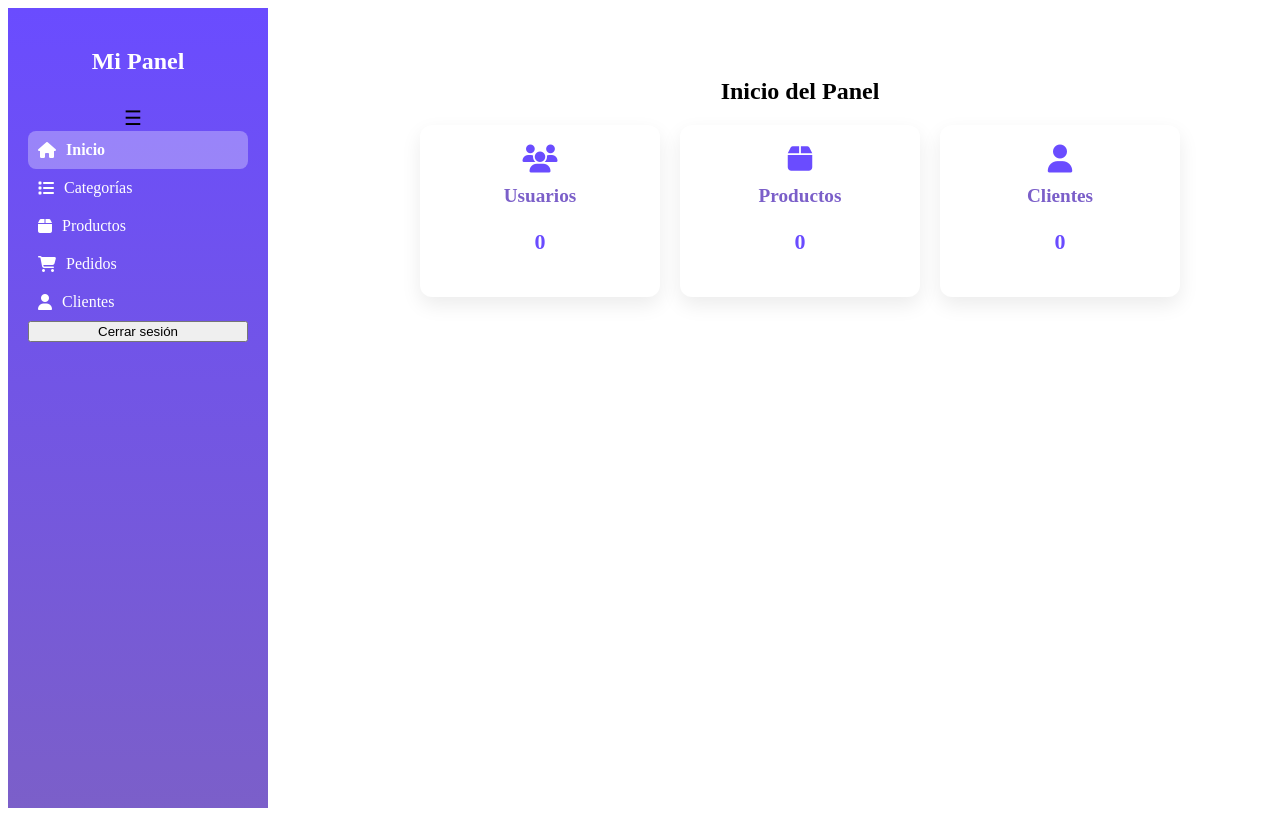
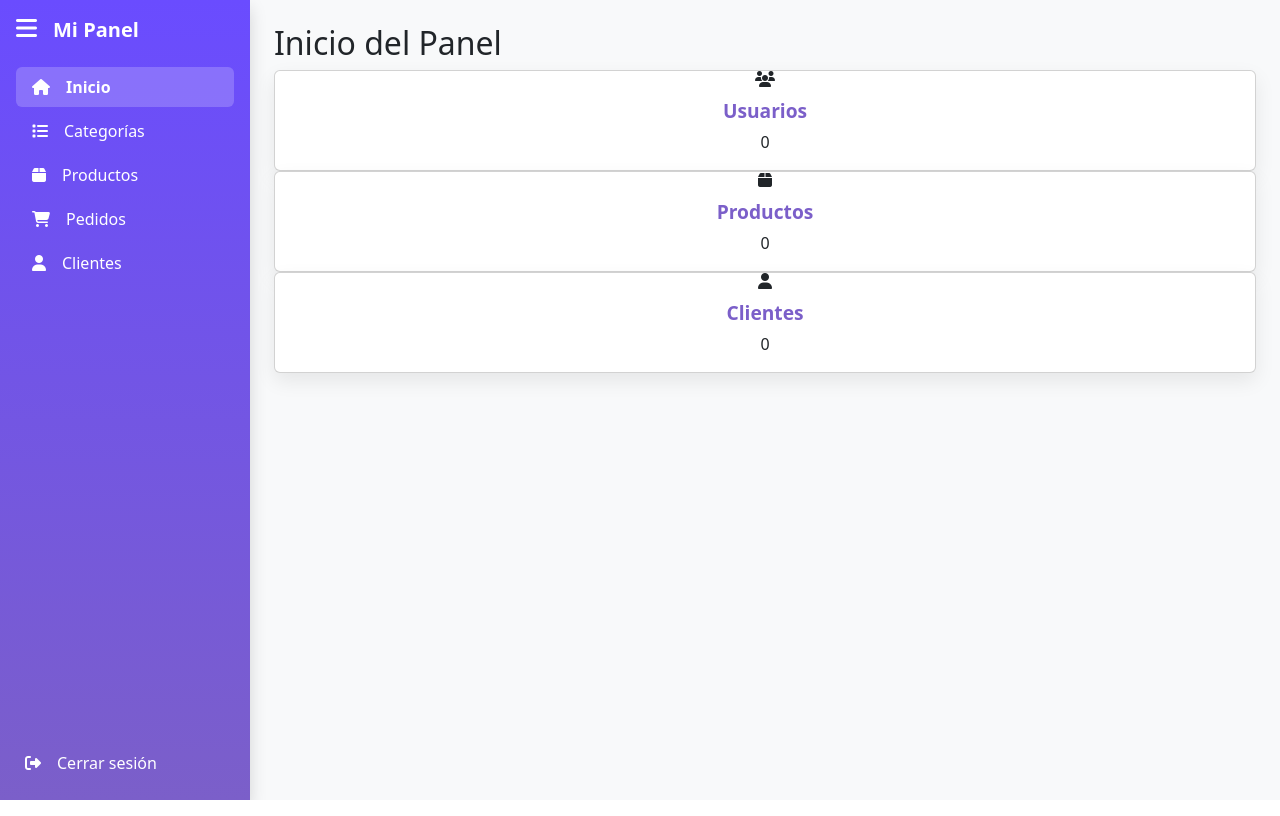
Before and after one commit to Dransil/sistema-api-restaurante, a Vue app in the folder frontend/: page /dashboard in a window 1280 px wide. Built offline with nearby package versions, Linux system fonts and the light colour scheme; no server answers; sample sign-in values are in the browser's storage.

Commit message:
Refactorizacion de bootstrap

```diff
--- a/frontend/src/assets/styles/dashboard.css
+++ b/frontend/src/assets/styles/dashboard.css
@@ -1,221 +1,40 @@
-/* Quitar scroll horizontal en todo el dashboard */
-body, html, .dashboard, .main, .content {
-  overflow-x: hidden;
-}
-:root{
-  --color-sidebar: #6a4cff;
-  --color-header: #7b5fc9;
-  --color-background: #f5f0ff;
-  --color-content: #ffffff;
-  --color-text: #ffffff;
-}
-.dashboard {
-  display: flex;
-  height: 100vh;
-  background: var(--color-background);
-}
+/* src/assets/styles/dashboard.css */
 
-/* Sidebar */
 .sidebar {
-  width: 220px;
+  width: 250px;
+  min-height: 100vh;
+  transition: width 0.3s ease;
   background: linear-gradient(180deg, #6a4cff 0%, #7b5fc9 100%);
-  color: var(--color-text);
-  padding: 20px;
-  display: flex;
-  flex-direction: column;
-  box-shadow: 2px 0 8px rgba(0,0,0,0.1);
-  transition: width 0.3s, background 0.3s;
+  z-index: 1000;
 }
 
 .sidebar.closed {
   width: 70px;
 }
 
-.sidebar h2 {
-  margin-bottom: 30px;
-  font-size: 1.5rem;
-  text-align: center;
+/* Para que los links no se amontonen cuando el sidebar se cierra */
+.sidebar.closed span,
+.sidebar.closed h2 {
+  display: none;
 }
 
 .sidebar a {
-  display: flex;
-  align-items: center;
-  gap: 12px;
-  padding: 12px;
-  border-radius: 8px;
-  color: var(--color-text);
   text-decoration: none;
-  font-weight: 500;
-  transition: all 0.3s;
+  transition: 0.2s;
 }
 
 .sidebar a:hover {
-  background: rgba(255,255,255,0.2);
-  transform: translateX(5px);
+  background: rgba(255, 255, 255, 0.1);
 }
 
-.sidebar a.router-link-active {
-  background: rgba(255,255,255,0.3);
+.router-link-active {
+  background: rgba(255, 255, 255, 0.2) !important;
   font-weight: bold;
 }
 
-/* Main area */
-.main {
+.main-content {
   flex: 1;
-  display: flex;
-  flex-direction: column;
+  height: 100vh;
+  overflow-y: auto;
+  background-color: #f8f9fa;
 }
-
-/* Header */
-.header {
-  background-color: var(--color-header);
-  padding: 15px;
-  display: flex;
-  justify-content: space-between;
-  align-items: center;
-  color: white;
-}
-
-/* Content */
-.content {
-  flex: 1;
-  width: 100%;
-  padding: 30px;
-  background-color: var(--color-content);
-  overflow-x: auto;
-}
-
-.home{
-  text-align:center;
-  padding:20px;
-}
-.home-title{
-  margin-bottom:20px;
-}
-
-.banner-container{
-  display:flex;
-  justify-content:center;
-  gap:20px;
-  flex-wrap:wrap;
-}
-
-.banner-img{
-  width:500px;
-  border-radius:12px;
-  box-shadow:0 6px 15px rgba(0,0,0,0.2);
-}
-
-/* Drawer botón */
-
-.menu-btn{
-  font-size:20px;
-  background:none;
-  border:none;
-  cursor:pointer;
-  margin-right:10px;
-}
-
-/* Sidebar cerrado */
-
-.sidebar.closed{
-  width:60px;
-}
-
-/* animación */
-
-.sidebar{
-  transition: width 0.3s;
-}
-
-.sidebar a{
-  display:flex;
-  align-items:center;
-  gap:10px;
-  padding:10px;
-  border-radius:8px;
-  transition:background 0.2s;
-}
-
-.sidebar a:hover{
-  background:rgba(255,255,255,0.2);
-}
-
-.sidebar a.router-link-active{
-  background:rgba(255,255,255,0.3);
-  font-weight:bold;
-}
-
-/* CARDS DASHBOARD */
-
-.cards{
-  display:flex;
-  justify-content:center;
-  gap:20px;
-  margin-bottom:30px;
-  flex-wrap:wrap;
-}
-
-.card{
-  background: var(--color-content);
-  padding:20px;
-  width:200px;
-  border-radius:12px;
-  box-shadow:0 6px 15px rgba(0,0,0,0.15);
-  text-align:center;
-  transition:transform 0.2s;
-}
-
-.card:hover{
-  transform:translateY(-5px);
-}
-
-.card h3{
-  margin:10px 0 5px 0;
-}
-
-.card p{
-  font-size:22px;
-  font-weight:bold;
-  color:var(--color-sidebar);
-}
-
-.card-icon{
-  font-size:28px;
-  color:var(--color-sidebar);
-}
-
-/* Texto de los links */
-.sidebar a span {
-  transition: opacity 0.3s, transform 0.3s;
-}
-
-/* Cuando el sidebar está cerrado */
-.sidebar.closed a span {
-  opacity: 0;
-  transform: translateX(-20px);
-  width: 0;
-  overflow: hidden;
-  display: inline-block;
-}
-
-/* Centrar los iconos cuando el sidebar está cerrado */
-.sidebar.closed a {
-  justify-content: center;
-  padding: 10px 0;
-}
-
-
-
-.sidebar-logo-container {
-  text-align: center;
-  padding: 10px 0;
-}
-
-.sidebar-logo {
-  max-width: 80%;
-  height: auto;
-  display: block;
-  margin: 0 auto;
-  border-radius: 5px; /* opcional */
-}
--- a/frontend/src/layouts/DashboardLayout.vue
+++ b/frontend/src/layouts/DashboardLayout.vue
@@ -1,66 +1,72 @@
 <template>
-  <div class="dashboard">
-    <aside :class="['sidebar', { closed: isClosed }]">
-      <h2>Mi Panel</h2>
-      <button class="menu-btn" @click="toggleSidebar">☰</button>
+  <div class="d-flex overflow-hidden" style="height: 100vh;">
 
-      <router-link to="/dashboard">
+    <aside :class="['sidebar d-flex flex-column p-3 text-white shadow', { closed: isClosed }]">
+
+      <div class="d-flex align-items-center mb-4">
+        <button class="btn text-white p-0 border-0 shadow-none me-3" @click="toggleSidebar">
+          <i class="fas fa-bars fs-4"></i>
+        </button>
+        <h2 v-if="!isClosed" class="h5 mb-0 fw-bold">Mi Panel</h2>
+      </div>
+
+      <nav class="nav flex-column gap-1 flex-grow-1">
+        <router-link to="/dashboard" class="nav-link text-white d-flex align-items-center gap-3 rounded">
           <i class="fas fa-home"></i> <span>Inicio</span>
         </router-link>
 
-      <router-link v-if="rol == 1" to="/dashboard/users">
+        <template v-if="rol === 1">
+          <router-link to="/dashboard/users" class="nav-link text-white d-flex align-items-center gap-3 rounded">
             <i class="fas fa-users"></i> <span>Usuarios</span>
           </router-link>
-
-
-      <router-link v-if="rol == 1" to="/dashboard/roles">
+          <router-link to="/dashboard/roles" class="nav-link text-white d-flex align-items-center gap-3 rounded">
             <i class="fas fa-user-shield"></i> <span>Roles</span>
           </router-link>
+        </template>
 
-      <router-link to="/dashboard/categories">
+        <router-link to="/dashboard/categories" class="nav-link text-white d-flex align-items-center gap-3 rounded">
           <i class="fas fa-list"></i> <span>Categorías</span>
         </router-link>
 
-      <router-link to="/dashboard/products">
+        <router-link to="/dashboard/products" class="nav-link text-white d-flex align-items-center gap-3 rounded">
           <i class="fas fa-box"></i> <span>Productos</span>
         </router-link>
 
-      <router-link to="/dashboard/pedidos">
+        <router-link to="/dashboard/pedidos" class="nav-link text-white d-flex align-items-center gap-3 rounded">
           <i class="fas fa-shopping-cart"></i> <span>Pedidos</span>
         </router-link>
 
-      <router-link v-if="rol == 1" to="/dashboard/pedidos-list">
+        <router-link v-if="rol === 1" to="/dashboard/pedidos-list" class="nav-link text-white d-flex align-items-center gap-3 rounded">
           <i class="fas fa-receipt"></i> <span>Lista Pedidos</span>
         </router-link>
 
-      <router-link to="/dashboard/clientes">
+        <router-link to="/dashboard/clientes" class="nav-link text-white d-flex align-items-center gap-3 rounded">
           <i class="fas fa-user"></i> <span>Clientes</span>
         </router-link>
 
-      <router-link v-if="rol == 1" to="/dashboard/reportes">
+        <router-link v-if="rol === 1" to="/dashboard/reportes" class="nav-link text-white d-flex align-items-center gap-3 rounded">
           <i class="fas fa-chart-bar"></i> <span>Reportes</span>
         </router-link>
 
-      <router-link v-if="rol == 1" to="/dashboard/configlocal">
-        <i class="fas fa-cog"></i> <span>Configuración Local</span>
+        <router-link v-if="rol === 1" to="/dashboard/configlocal" class="nav-link text-white d-flex align-items-center gap-3 rounded">
+          <i class="fas fa-cog"></i> <span>Configuración</span>
         </router-link>
+      </nav>
 
-      <button @click="logout">Cerrar sesión</button>
-
+      <button class="btn btn-link text-white text-start d-flex align-items-center gap-3 mt-auto p-2 rounded text-decoration-none shadow-none" @click="logout">
+        <i class="fas fa-sign-out-alt"></i>
+        <span v-if="!isClosed">Cerrar sesión</span>
+      </button>
     </aside>
 
-    <div class="main">
-
-
-      <section class="content">
+    <main class="main-content">
+      <div class="container-fluid p-4">
         <router-view />
-      </section>
       </div>
+    </main>
   </div>
 </template>
-
 <script>
-import "../assets/styles/dashboard.css";
 
 export default {
   data() {
--- a/frontend/src/main.js
+++ b/frontend/src/main.js
@@ -1,7 +1,9 @@
 import { createApp } from 'vue'
 import App from './App.vue'
 import router from './router'
-
+import 'bootstrap/dist/css/bootstrap.min.css';
+import 'bootstrap/dist/js/bootstrap.bundle.min.js';
+import './assets/styles/dashboard.css';
 createApp(App)
   .use(router)
   .mount('#app')
```
Lines whose indentation alone changed are shown as unchanged.
